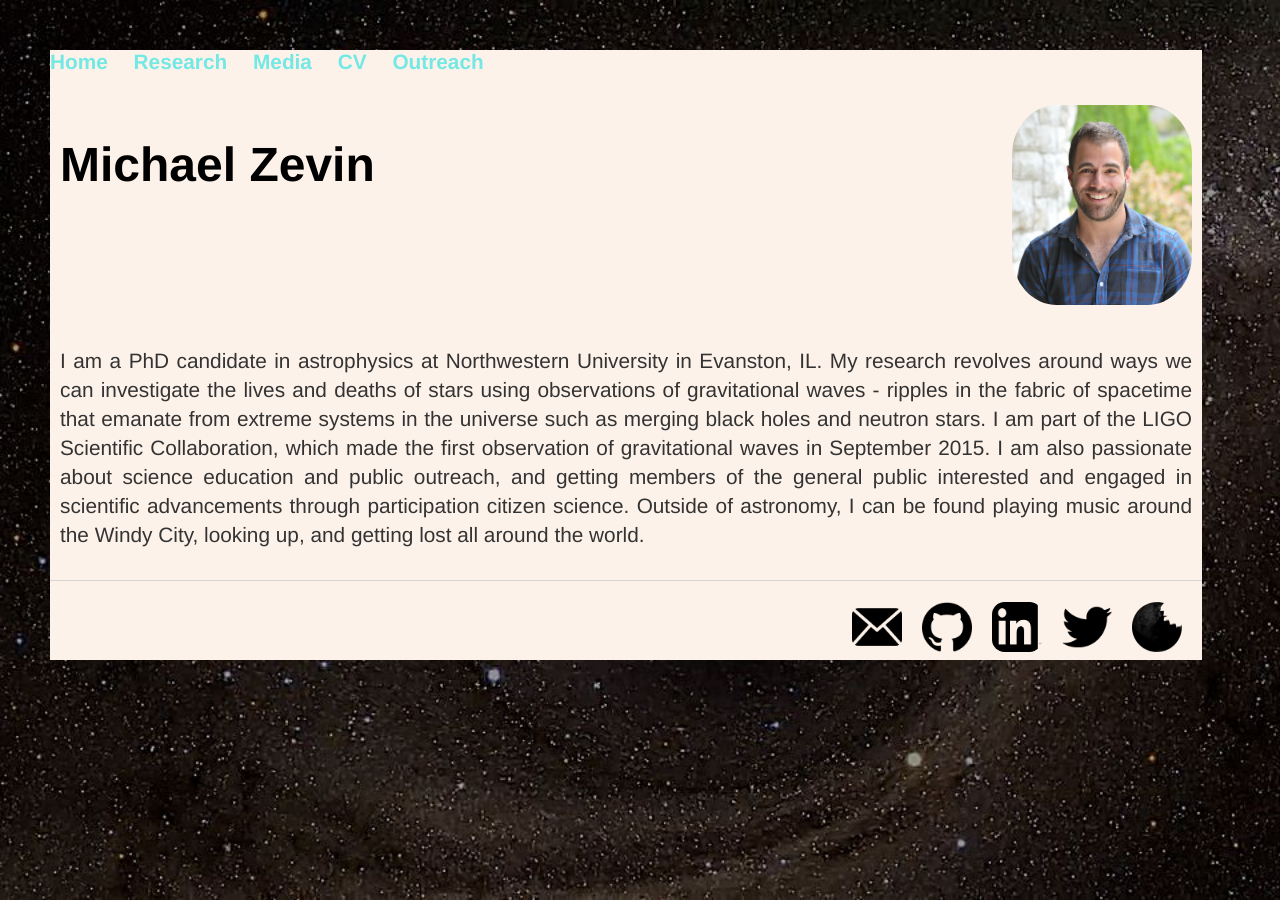
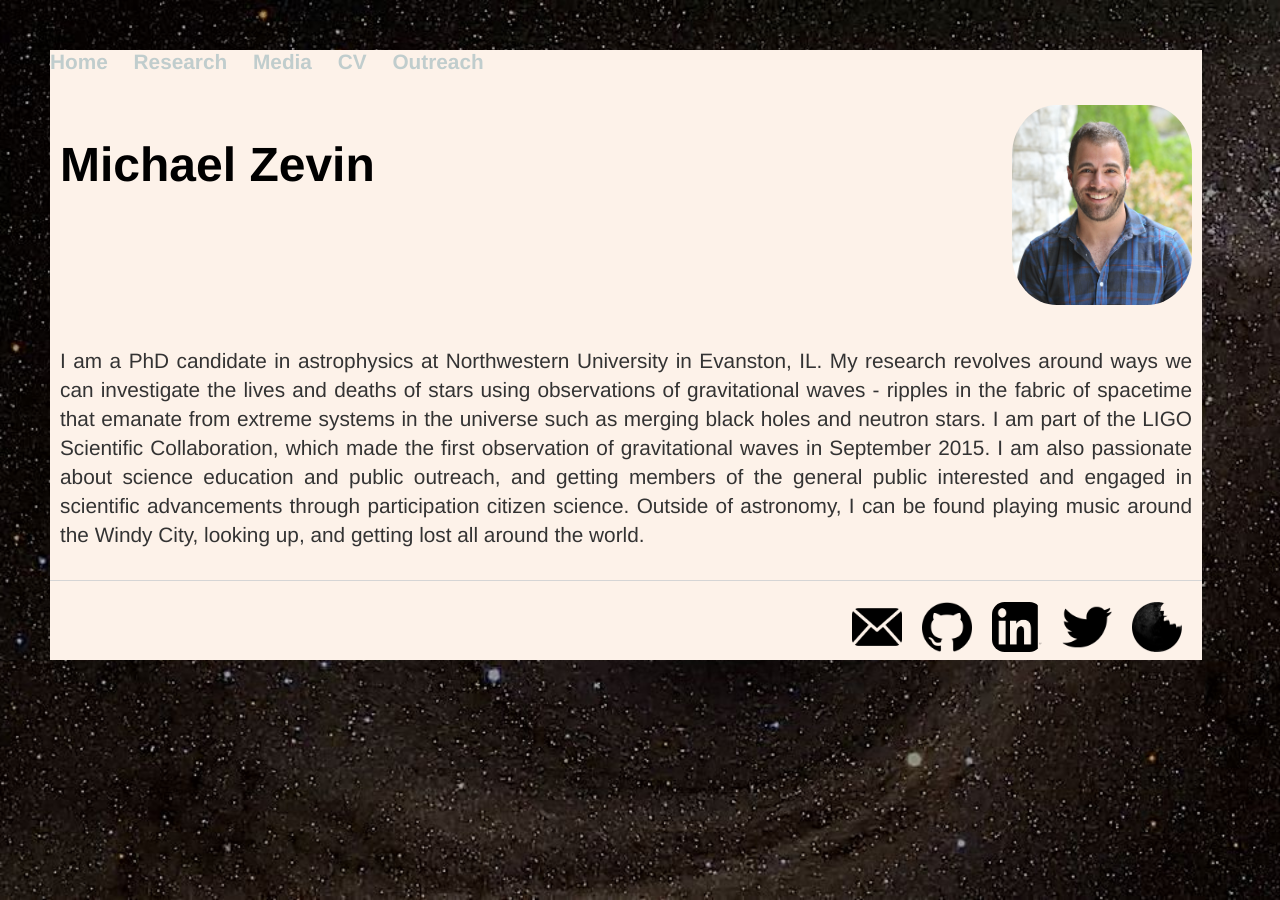
Before and after one commit to michaelzevin/michaelzevin.github.io, a Jekyll site: the page built from index.html, in a window 1280 px wide. Built offline with Jekyll 4.4.1, drawn with Linux system fonts in a browser that asks for light colours.

Commit message:
fixed link color

```diff
--- a/css/main.css
+++ b/css/main.css
@@ -17,7 +17,7 @@ nav ul li, footer ul li {
 }
 a {
     text-decoration: none;
-    color: #73E8E4;
+    color: #C0CDCD;
 }
 a:hover {
     text-decoration: underline;
```
